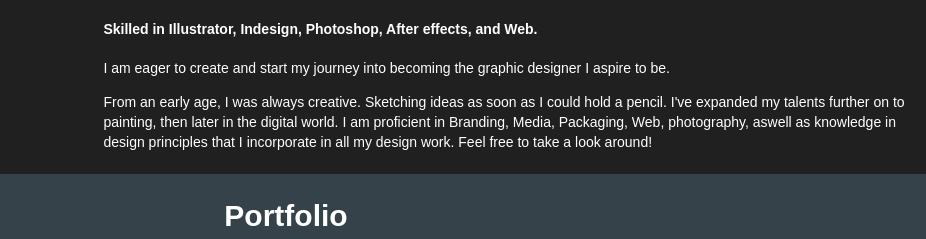
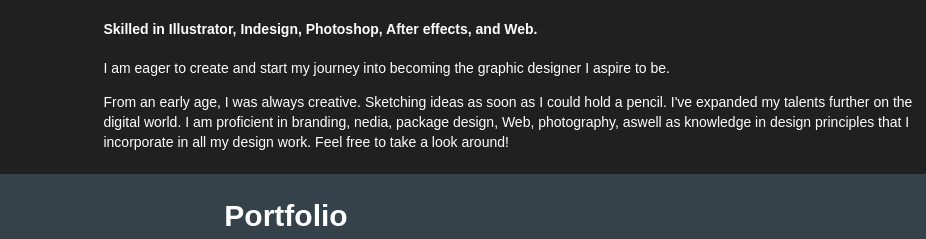
Before and after one commit to BrandonBurnett97/Brandonsportfolio, a plain HTML site: page index.html in a window 1280 px wide. Shown: the part 953-1192 px from the top of the page, 354-1280 px from the left. Drawn offline with Linux system fonts and the light colour scheme.

Commit message:
Update index.html

```diff
--- a/index.html
+++ b/index.html
@@ -69,7 +69,7 @@
 
 
       <p> I am eager to create and start my journey into becoming the graphic designer I aspire to be.</p>
-      <p> From an early age, I was always creative. Sketching ideas as soon as I could hold a pencil. I've expanded my talents further on to painting, then later in the digital world. I am proficient in Branding, Media, Packaging, Web, photography, aswell as knowledge in design principles that I incorporate in all my design work. Feel free to take a look around!</p>
+      <p> From an early age, I was always creative. Sketching ideas as soon as I could hold a pencil. I've expanded my talents further on the digital world. I am proficient in branding, nedia, package design, Web, photography, aswell as knowledge in design principles that I incorporate in all my design work. Feel free to take a look around!</p>
     </div>
   </div>
 
```
